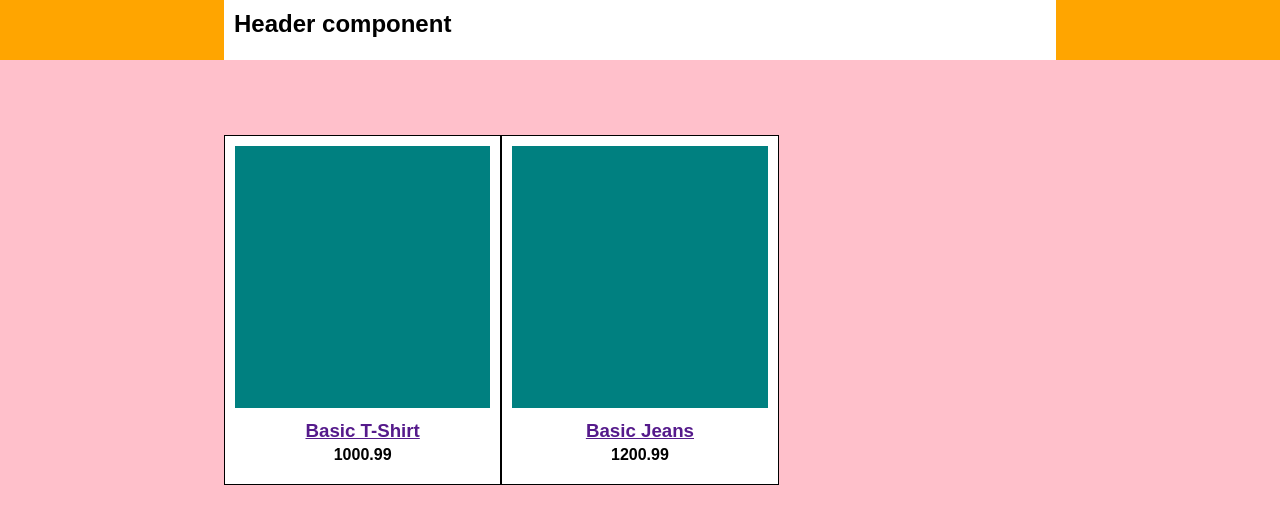
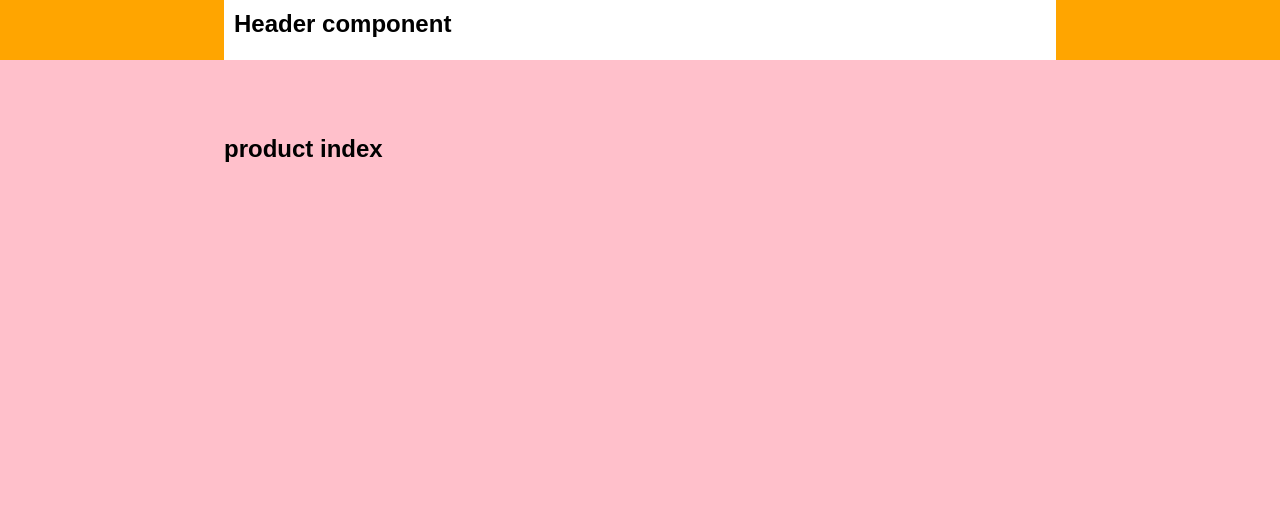
Before and after one commit to papss/Good-threads, a React (Create React App) app: page / in a window 1280 px wide. Shown: the top 524 px of the page. Built offline with nearby package versions, Linux system fonts and the light colour scheme; no server answers.

Commit message:
hit a wall

```diff
--- a/src/components/ProductContainer.js
+++ b/src/components/ProductContainer.js
@@ -1,7 +1,7 @@
 import React, { Component } from 'react';
 // import NavHistory           from './NavHistory';
 import ProductIndex         from './ProductIndex';
-// import ProductPage          from './ProductPage';
+import ProductPage          from './ProductPage';
 
 import { products }         from './json/products.json';
 import                           './stylesheets/App.css';
@@ -15,9 +15,9 @@ class ProductContainer extends Component {
   }
 
   componentDidMount() {
-    fetch('./json/products.json')
-      .then(response => response.json())
-      .then(products => this.setState({ products }))
+    let results = products.map
+    this.setState({ products: results })
+    console.log(this.state);
   }
 
   render() {
--- a/src/components/ProductIndex.js
+++ b/src/components/ProductIndex.js
@@ -1,34 +1,12 @@
 import React, { Component } from 'react';
-import { products }         from './json/products.json';
+// import { products }         from './json/products.json';
 
 class ProductIndex extends Component {
 
   render() {
     return (
-      <div className="product-index">
-
-        <div className="index-container">
-
-          {
-            products.map(function(product) {
-
-              return    <div className="index-product" key={product.id}>
-                          <div className="index-img">
-                            {/* product thumbnail image goes here */}
-                          </div>
-                          <div className="index-details">
-                            <h3> <a href=""> {product.name} </a> </h3>
-                            <h4> {product.price} </h4>
-                          </div>
-                        </div>
-
-            })
-          }
-
-        </div>
-
-      </div>
-    );
+      <h2>product index</h2>
+    )
   }
 }
 
```
